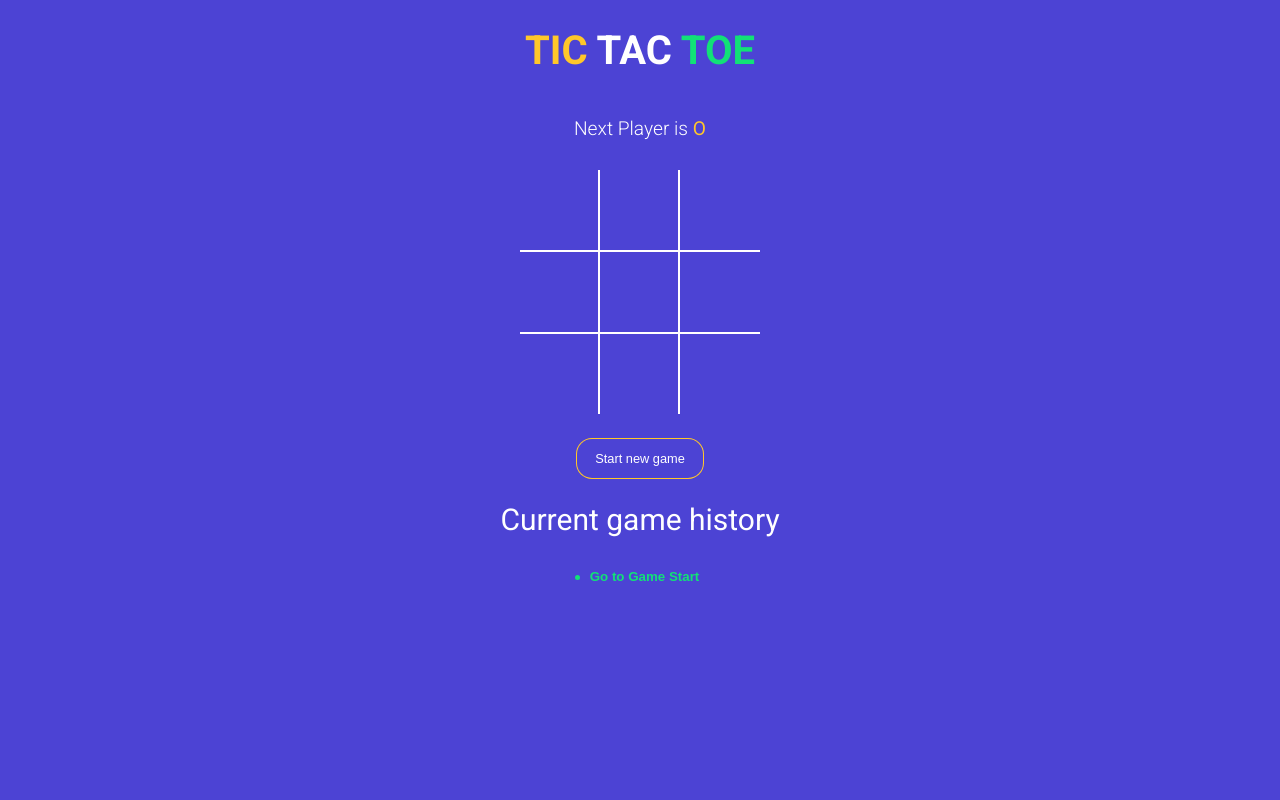
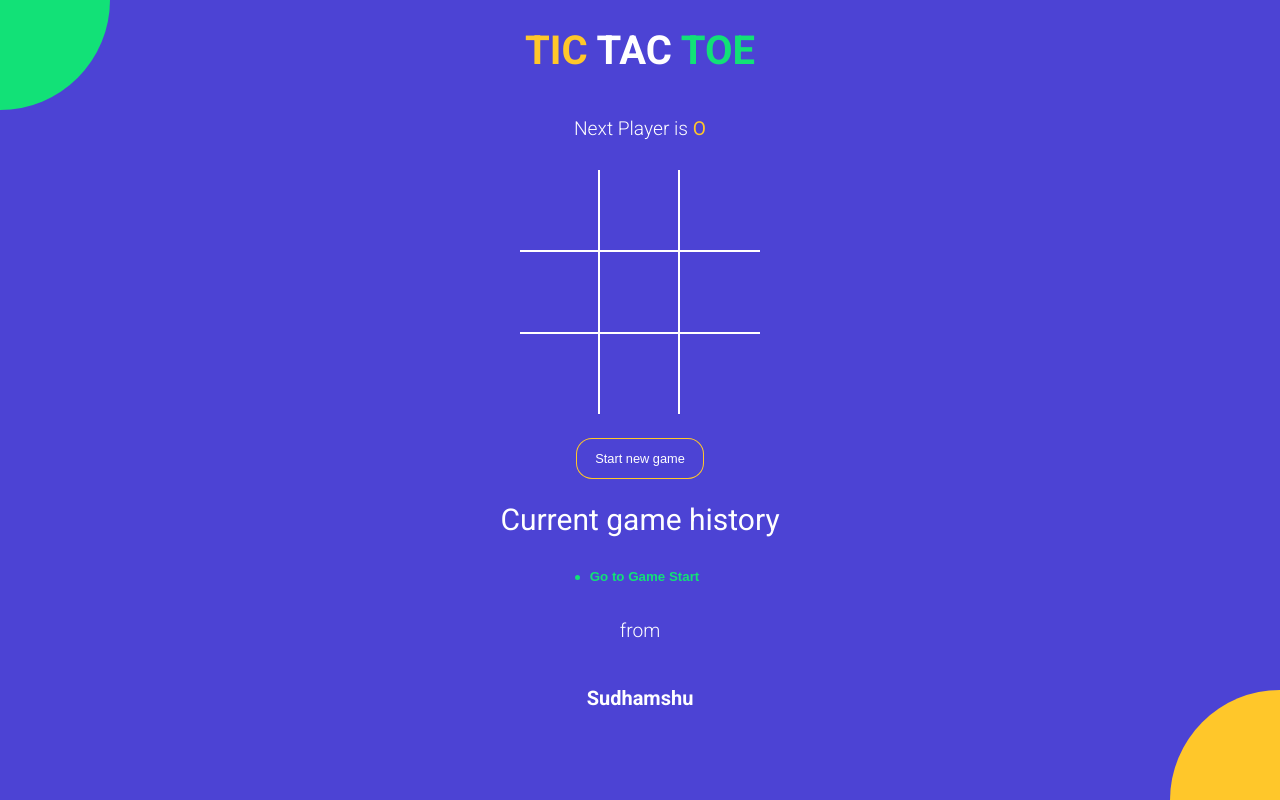
Before and after one commit to sudhamshu4/tictactoe-game, a React (Vite) app: page / in a window 1280 px wide. Built offline with nearby package versions, Linux system fonts and the light colour scheme.

Commit message:
added bg-balls and name watermark

```diff
--- a/src/App.jsx
+++ b/src/App.jsx
@@ -81,6 +81,9 @@ function App() {
 
       <h2 style={{ fontWeight: 'normal' }}>Current game history</h2>
       <History history={history} moveTo={moveTo} currentMove={currentMove} />
+      <h1 className="status-message">from</h1>
+      <h1 className="app"> Sudhamshu</h1>
+      <div className="bg-balls" />
     </div>
   );
 }
```
